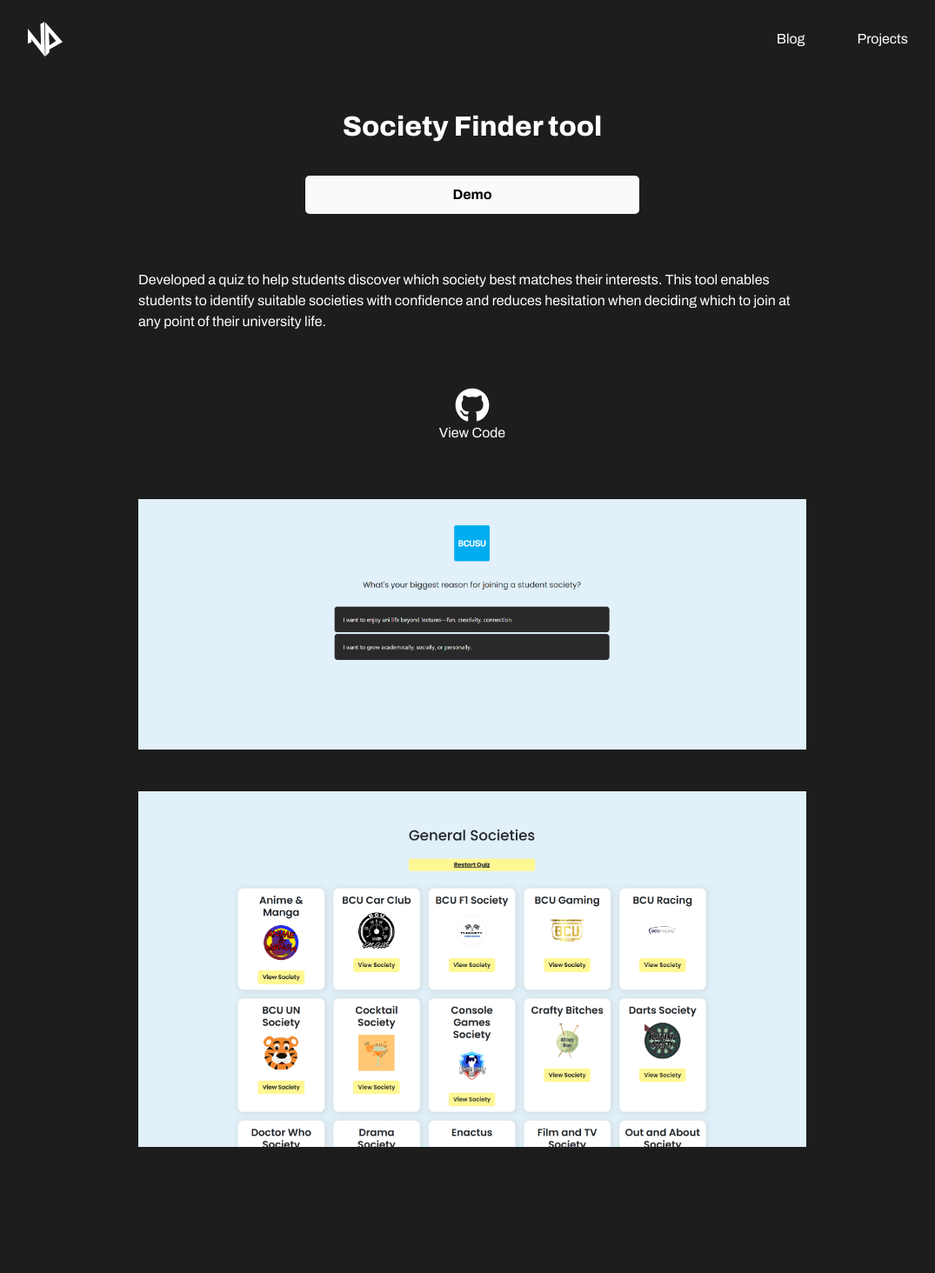
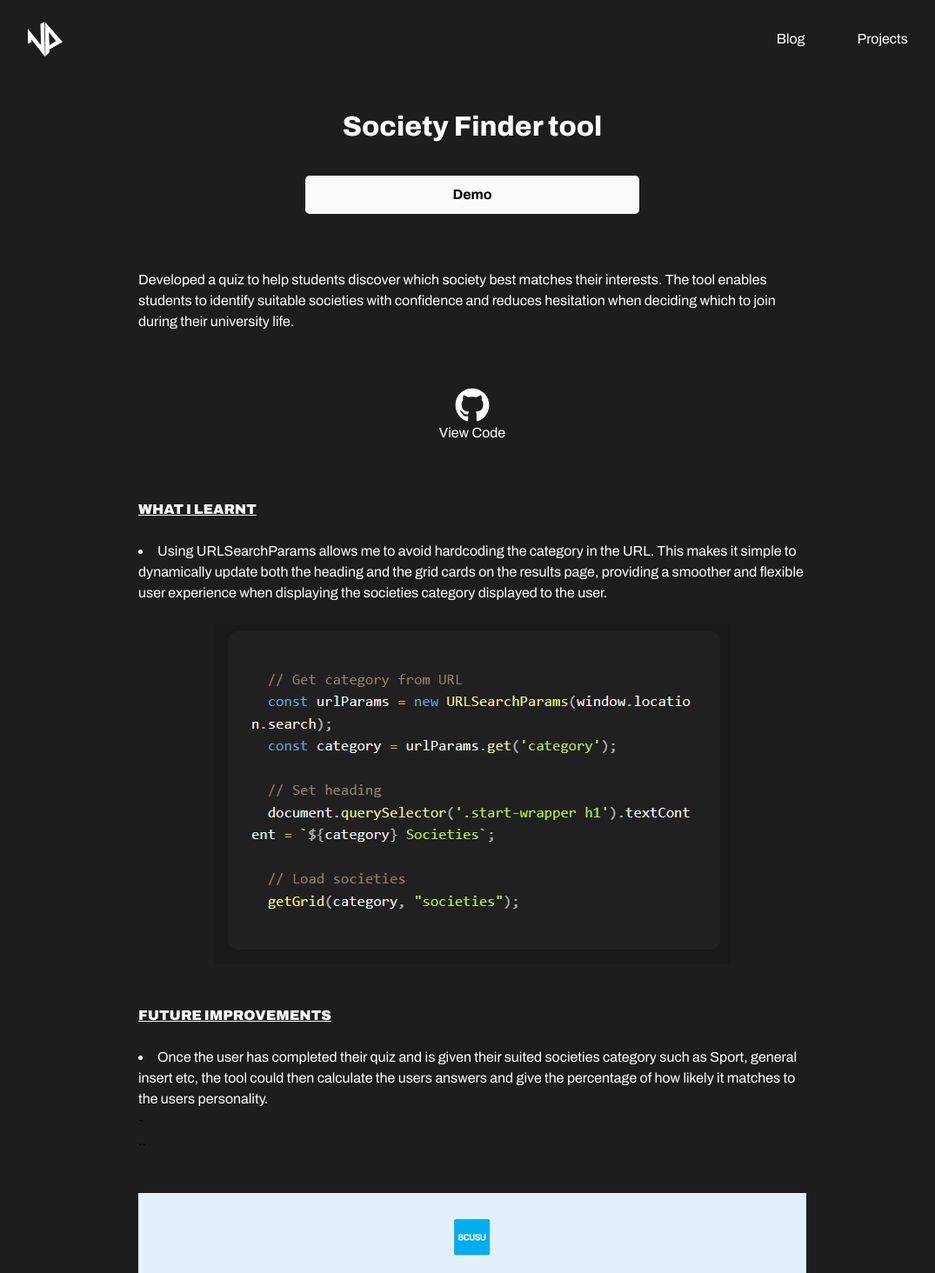
Before and after one commit to Nathan-47/npv4, a React (Vite) app: page /socquiz in a window 1280 px wide. Shown: the top 1464 px of the page at 87% size, without its empty margins (97-1172 px from the left). Before the commit the page ends 1415 px from the top, so only its background shows below. Built offline with nearby package versions, Linux system fonts and the light colour scheme.

Commit message:
copy amend and image added

```diff
--- a/src/pages/socquiz.jsx
+++ b/src/pages/socquiz.jsx
@@ -2,6 +2,7 @@ import { Link } from "react-router-dom";
 import { FaGithub } from "react-icons/fa6";
 import socimg1 from "../images/socquiz/soc_screenshot1.png";
 import socimg2 from "../images/socquiz/soc_screenshot2.png";
+import socimg3 from "../images/socquiz/soc_snippet.png";
 
 
 const socquiz = () => {
@@ -10,12 +11,29 @@ const socquiz = () => {
             <h1 className="project-heading">Society Finder tool</h1>
             <Link className="project-btn" to="https://nathan-47.github.io/Societyquiz/" target="_blank" rel="noopener noreferrer">Demo</Link>
             <p className="!mt-16 text-white">
-                Developed a quiz to help students discover which society best matches their interests. This tool enables students to identify suitable societies with confidence and reduces hesitation when deciding which to join at any point of their university life.
+                Developed a quiz to help students discover which society best matches their interests. The tool enables students to identify suitable societies with confidence and reduces hesitation when deciding which to join during their university life.
             </p>
 
             <div className="git-repo">
                 <FaGithub  className="git-icon" /><Link to="https://github.com/Nathan-47/Societyquiz" target="_blank" rel="noopener noreferrer">View Code</Link>
             </div>
+
+            <div className="learn-section">
+                <h2 className="!mb-6"><u>What I learnt</u></h2>
+                <ul className="list-disc list-inside !space-y-6 text-white">
+                    <li>Using URLSearchParams allows me to avoid hardcoding the category in the URL. This makes it simple to dynamically update both the heading and the grid cards on the results page, providing a smoother and flexible user experience when displaying the societies category displayed to the user.
+                    </li>
+                </ul>
+
+                <img className="!mt-6 !mx-auto" src={socimg3} alt="" />
+            </div>
+
+            <div className="future-section !mt-12">
+                <h2 className="!mb-6"><u>Future Improvements</u></h2>
+                <ul className="list-disc list-inside !space-y-4 text-white">
+                 <li>Once the user has completed their quiz and is given their suited societies category such as Sport, general insert etc, the tool could then calculate the users answers and give the percentage of how likely it matches to the users personality.</li>
+                </ul>-
+            </div>..
 
             <div className="project-screenshots">
                 <a href={socimg1} target="_blank" rel="noopener noreferrer"><img className="screenshot-thumb" src={socimg1} alt="Shows the first question on the finder with both answers available to choose." /></a>
```
Also changed, not shown: src/images/socquiz/soc_snippet.PNG (added).
